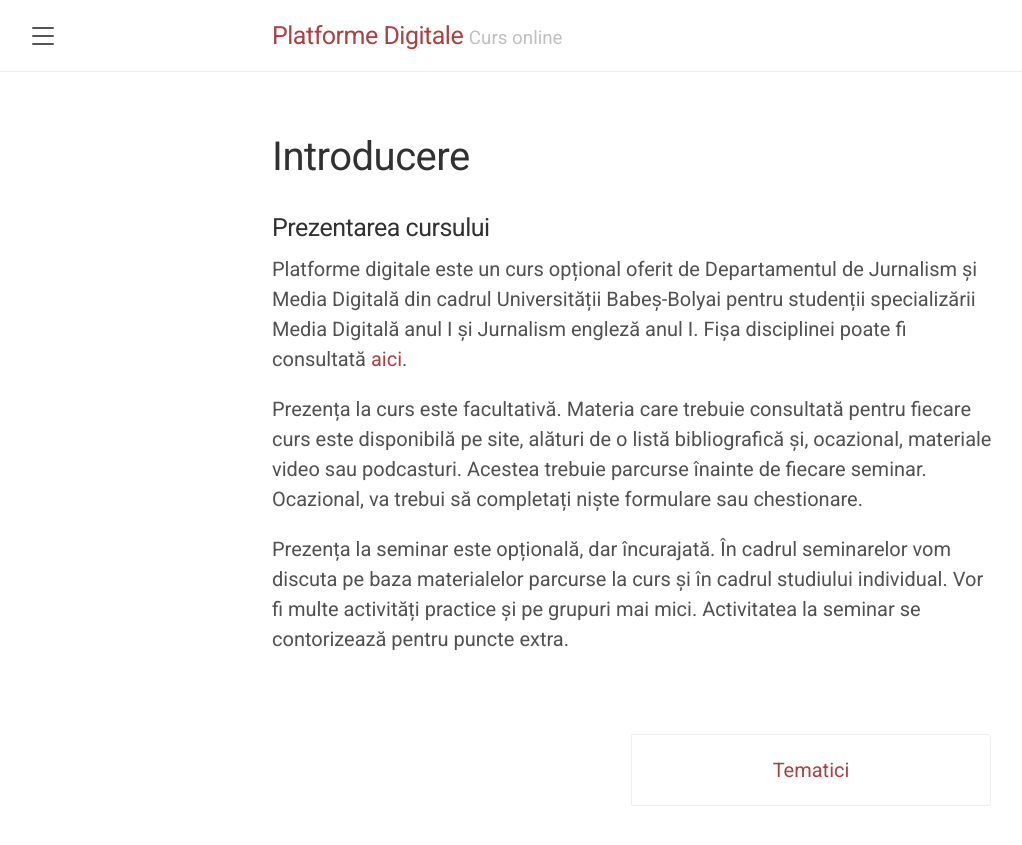
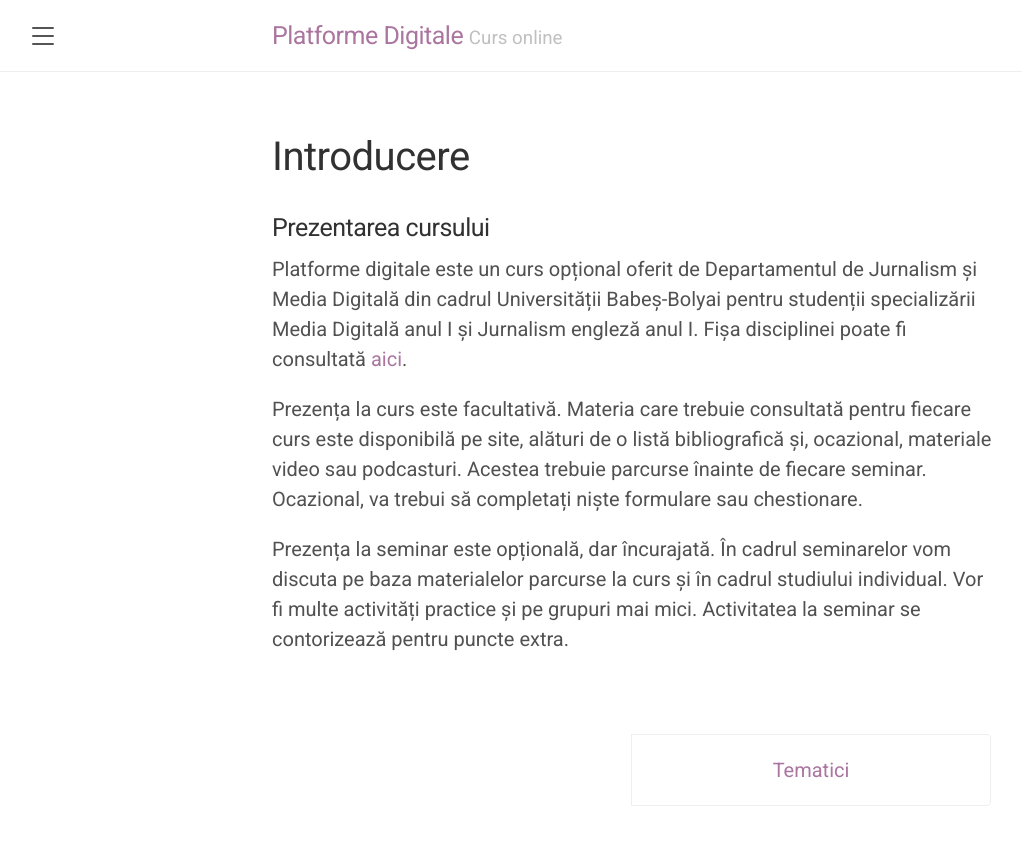
Before and after one commit to flavianana/flavianana.github.io, a Jekyll site: the page built from cursuri/introducere/prezentarea-cursului.html, in a window 1280 px wide. Shown: the top 845 px of the page, without its empty margins (8-1030 px from the left). Built offline with Jekyll 4.4.1, drawn with Linux system fonts in a browser that asks for light colours; nearby versions of some CDN libraries; comment, search, counter and statistics services are not loaded.

Commit message:
changed theme, hide courses

```diff
--- a/Gemfile
+++ b/Gemfile
@@ -2,3 +2,4 @@ source 'https://rubygems.org'
 
 gem "jekyll"
 gem 'wdm', '>= 0.1.0' if Gem.win_platform?
+gem 'eventmachine', '1.2.7', git: 'https://github.com/eventmachine/eventmachine.git', tag: 'v1.2.7'
--- a/_includes/sidebar.html
+++ b/_includes/sidebar.html
@@ -31,14 +31,14 @@ styles, `#sidebar-checkbox` for behavior. -->
         {% assign pages_list = site.pages | sort:"url" %}
         {% for node in pages_list %}
             {% if node.title != null %}
-                {% if node.layout == "course" %}
+                {% if node.layout == "course" and node.show_in_sidebar %}
                 <a class="sidebar-nav-item{% if page.url == node.url %} active{% endif %}" href="{{ node.url | absolute_url }}">{{ node.title }}</a>
                 {% endif %}
             {% endif %}
         {% endfor %}
     </nav>
 
-    <div class="sidebar-item">
+    <!-- <div class="sidebar-item">
         <p>Seminarii</p>
     </div>
 
@@ -51,7 +51,7 @@ styles, `#sidebar-checkbox` for behavior. -->
                 {% endif %}
             {% endif %}
         {% endfor %}
-    </nav>
+    </nav> -->
 
     <div class="sidebar-item">
         <p>IHoF 2020</p>
--- a/_layouts/default.html
+++ b/_layouts/default.html
@@ -1,7 +1,7 @@
 <!doctype html>
 <html lang="en">
     {% include head.html %}
-<body class="theme-base-08">
+<body class="theme-base-0e">
     {% include sidebar.html %}
 
 
--- a/cursuri/introducere/prezentarea-cursului.html
+++ b/cursuri/introducere/prezentarea-cursului.html
@@ -1,6 +1,7 @@
 ---
 layout: course
 title: Introducere
+show_in_sidebar: yes
 next:
   url: /cursuri/introducere/tematici
   title: Tematici
--- a/cursuri/tipuri-platforme/platforme-digitale.html
+++ b/cursuri/tipuri-platforme/platforme-digitale.html
@@ -1,6 +1,7 @@
 ---
 layout: course
 title: Tipuri de platforme digitale
+show_in_sidebar: yes
 next:
   url: /cursuri/tipuri-platforme/metafora-platformelor
   title: Metafora platformelor
```
Also changed, not shown: Gemfile.lock.
